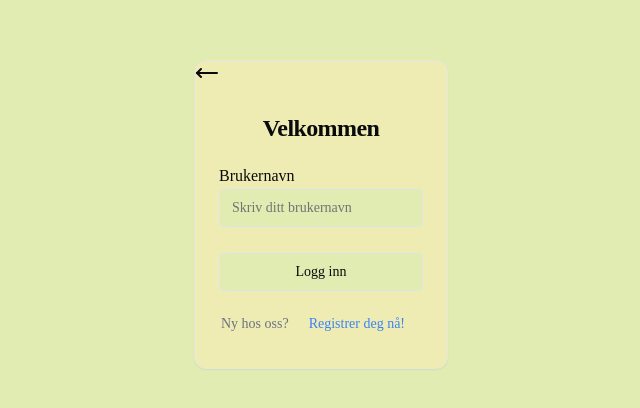
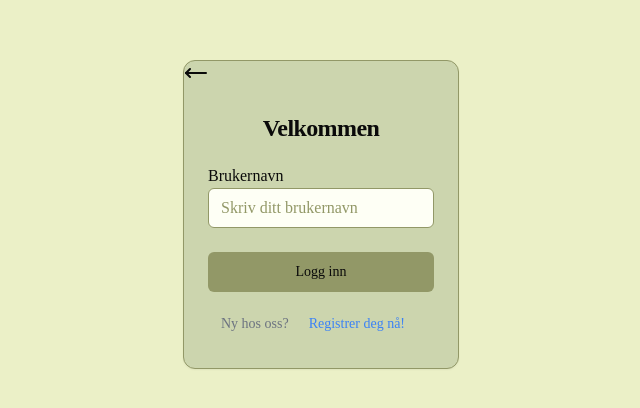
Before and after one commit to JohannesLyngaas/Appevent, a Next.js app in the folder appevent-app/: page /login in a window 1280 px wide. Shown: the part 186-594 px from the top of the page, without its empty margins (319-959 px from the left). Built offline with nearby package versions, Linux system fonts and the light colour scheme; what fluid-tailwind would draw is missing.

Commit message:
style: Endret og lagt til farger for konsistens
Endret og lagt til farger slik at det er konsistens på alle sider, for både lys og mørkt modus

Co-authored-by: Benjamin Færestrand

```diff
--- a/appevent-app/src/components/ui/button.tsx
+++ b/appevent-app/src/components/ui/button.tsx
@@ -9,13 +9,13 @@ const buttonVariants = cva(
   {
     variants: {
       variant: {
-        default: "bg-primary text-primary-foreground hover:bg-primary/90",
+        default: "bg-button text-primary-foreground hover:bg-primary/90",
         destructive:
           "bg-destructive text-destructive-foreground hover:bg-destructive/90",
         outline:
-          "border border-input bg-background hover:bg-accent hover:text-accent-foreground",
+          "bg-button hover:bg-accent hover:text-accent-foreground",
         secondary:
-          "bg-secondary text-secondary-foreground hover:bg-secondary/80",
+          "bg-button text-secondary-foreground hover:bg-secondary/80",
         ghost: "hover:bg-accent hover:text-accent-foreground",
         link: "text-primary underline-offset-4 hover:underline",
       },
--- a/appevent-app/src/components/ui/input.tsx
+++ b/appevent-app/src/components/ui/input.tsx
@@ -8,7 +8,7 @@ const Input = React.forwardRef<HTMLInputElement, React.ComponentProps<"input">>(
       <input
         type={type}
         className={cn(
-          "flex h-10 w-full rounded-md border border-input bg-background px-3 py-2 text-base ring-offset-background file:border-0 file:bg-transparent file:text-sm file:font-medium file:text-foreground placeholder:text-muted-foreground focus-visible:outline-none focus-visible:ring-2 focus-visible:ring-ring focus-visible:ring-offset-2 disabled:cursor-not-allowed disabled:opacity-50 md:text-sm",
+          "flex h-10 w-full rounded-md border border-border bg-input placeholder-placeholder px-3 py-2 ring-offset-background file:border-0 file:bg-transparent file:text-sm file:font-medium file:text-foreground focus-visible:outline-none focus-visible:ring-2 focus-visible:ring-ring focus-visible:ring-offset-2 disabled:cursor-not-allowed disabled:opacity-50",
           className
         )}
         ref={ref}
--- a/appevent-app/src/styles/globals.css
+++ b/appevent-app/src/styles/globals.css
@@ -4,9 +4,10 @@
 
 @layer base {
   :root {
-    --background: 72 61% 81%;
+    --background: 67 57% 86%;
     --foreground: 0 0 9%;
-    --card: 57 66% 82%;
+    --placeholder: 67 19% 50%;
+    --card: 74 32% 76%;
     --card-foreground: 0 0% 3.9%;
     --popover: 0 0% 100%;
     --popover-foreground: 0 0% 3.9%;
@@ -20,8 +21,10 @@
     --accent-foreground: 0 0% 9%;
     --destructive: 0 84.2% 60.2%;
     --destructive-foreground: 0 0% 98%;
-    --border: 0 0% 89.8%;
-    --input: 0 0% 89.8%;
+    --border: 67 19% 50%;
+    --input: 65 100% 98%;
+    --button: 67 19% 50%;
+    --text: 67 19% 50%;
     --ring: 0 0% 3.9%;
     --chart-1: 12 76% 61%;
     --chart-2: 173 58% 39%;
@@ -35,6 +38,7 @@
     :root {
       --background: 0 0% 3.9%;
       --foreground: 0 0% 98%;
+      --placeholder: 0 0% 100%;
       --card: 0 0% 3.9%;
       --card-foreground: 0 0% 98%;
       --popover: 0 0% 3.9%;
@@ -51,6 +55,8 @@
       --destructive-foreground: 0 0% 98%;
       --border: 0 0% 14.9%;
       --input: 0 0% 14.9%;
+      --button: 67 19% 50%;
+      --text: 0 0% 100%;
       --ring: 0 0% 83.1%;
       --chart-1: 220 70% 50%;
       --chart-2: 160 60% 45%;
--- a/appevent-app/tailwind.config.ts
+++ b/appevent-app/tailwind.config.ts
@@ -31,6 +31,7 @@ export default {
   		colors: {
   			background: 'hsl(var(--background))',
   			foreground: 'hsl(var(--foreground))',
+				placeholder: 'hsl(var(--placeholder))',
   			card: {
   				DEFAULT: 'hsl(var(--card))',
   				foreground: 'hsl(var(--card-foreground))'
@@ -61,6 +62,8 @@ export default {
   			},
   			border: 'hsl(var(--border))',
   			input: 'hsl(var(--input))',
+				button: 'hsl(var(--button))',
+				text: 'hsl(var(--text))',
   			ring: 'hsl(var(--ring))',
   			chart: {
   				'1': 'hsl(var(--chart-1))',
```
